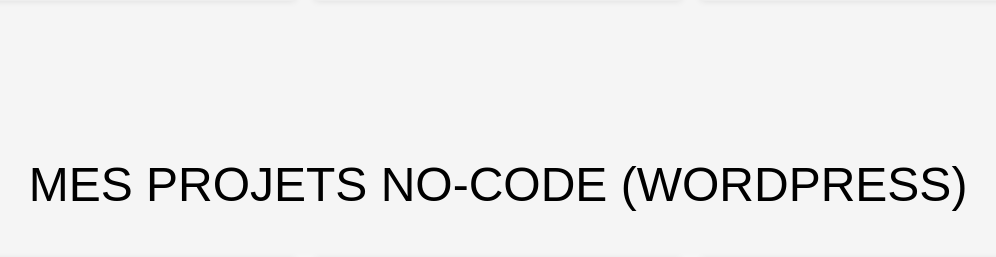
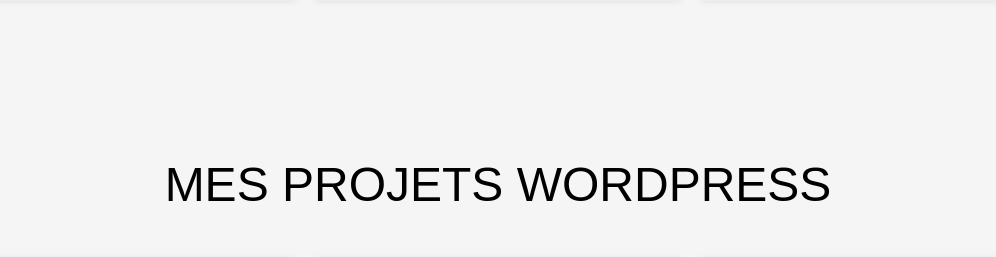
Before and after one commit to Fabyjulien2A/Portofolio, a PHP site: page /portfolio.php in a window 1280 px wide. Shown: the part 583-840 px from the top of the page, without its empty margins (142-1138 px from the left). Run offline with PHP 8.4, Linux system fonts and the light colour scheme.

Commit message:
mise à jour

```diff
--- a/portfolio.php
+++ b/portfolio.php
@@ -298,7 +298,7 @@
   <section id="portfolio-nocode" class="portfolio">
     <div class="container">
       <div class="section-header">
-        <h2 class="section-title">Mes projets no-code (WordPress)</h2>
+        <h2 class="section-title">Mes projets WordPress</h2>
       </div>
       <ul class="grid portfolio-filters list-unstyled">
       </ul>
```
